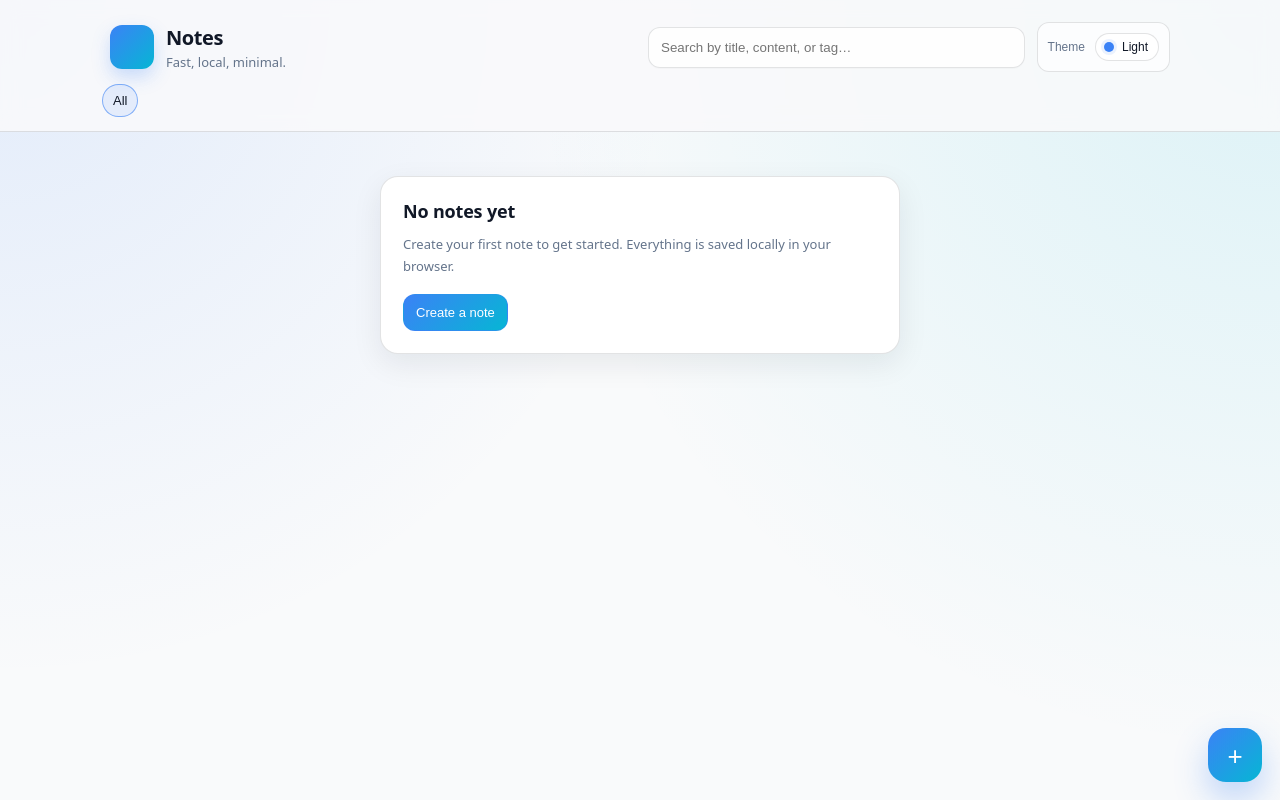
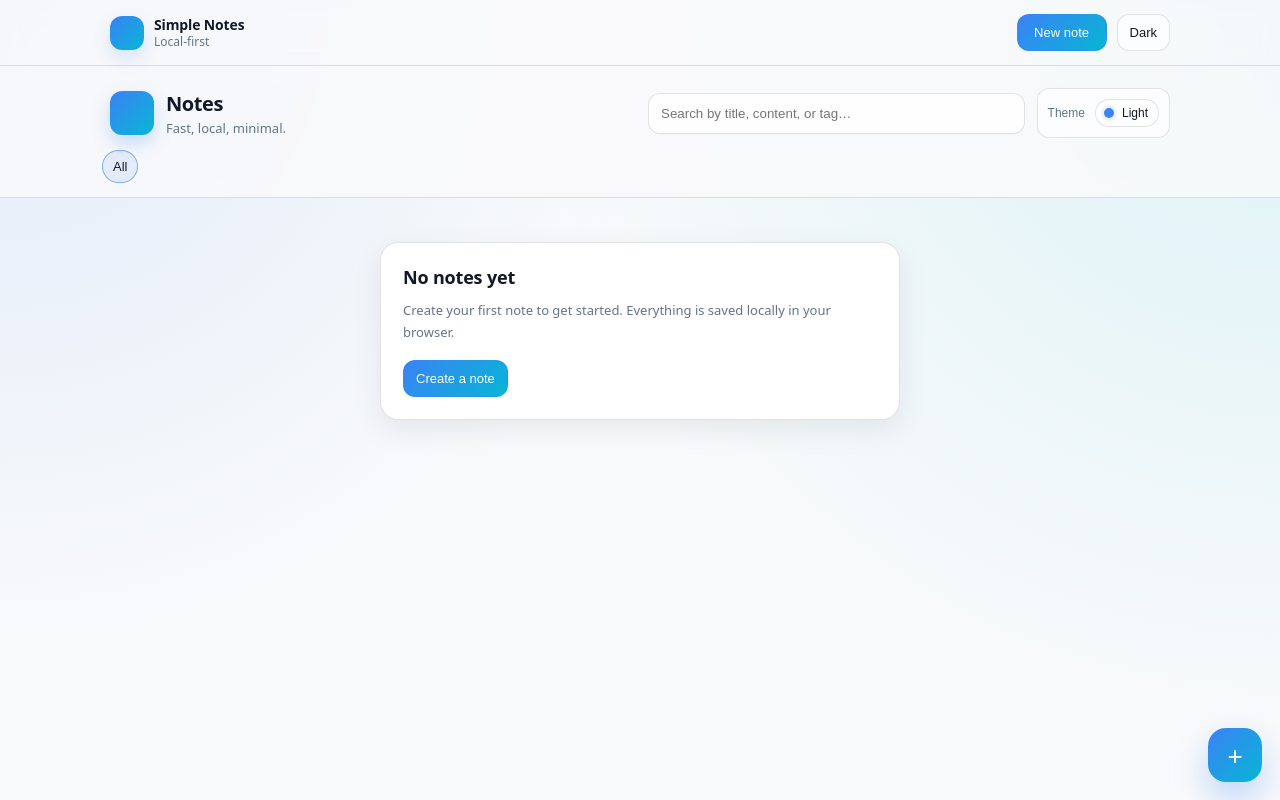
Before and after one commit to kavia-common/simple-notes-application-241727-241741, a React (Create React App) app in the folder notes_frontend/: page / in a window 1280 px wide. Built offline with nearby package versions, Linux system fonts and the light colour scheme.

Commit message:
Checkpoint 2 - cm271323f5

```diff
--- a/notes_frontend/src/App.js
+++ b/notes_frontend/src/App.js
@@ -1,4 +1,5 @@
 import React, { useEffect, useMemo, useState } from "react";
+import Navbar from "./components/Navbar";
 import NotesHeader from "./components/NotesHeader";
 import NotesList from "./components/NotesList";
 import NoteEditorModal from "./components/NoteEditorModal";
@@ -164,6 +165,11 @@ export default function App() {
 
   return (
     <div className="appRoot">
+      <Navbar
+        onNewNote={openCreate}
+        theme={theme}
+        onThemeToggle={() => setTheme((t) => (t === "dark" ? "light" : "dark"))}
+      />
       <NotesHeader
         query={query}
         onQueryChange={setQuery}
--- /dev/null
+++ b/notes_frontend/src/components/Navbar.js
@@ -0,0 +1,43 @@
+import React from "react";
+
+/**
+ * Top navigation bar for the app.
+ * Kept intentionally minimal to avoid impacting core notes behavior.
+ */
+export default function Navbar({ onNewNote, theme, onThemeToggle }) {
+  return (
+    <div className="navbarWrap">
+      <div className="navbarInner">
+        <div className="navbarLeft">
+          <div className="navbarMark" aria-hidden="true" />
+          <div className="navbarBrand">
+            <span className="navbarTitle">Simple Notes</span>
+            <span className="navbarSubtitle">Local-first</span>
+          </div>
+        </div>
+
+        <div className="navbarRight">
+          <button
+            type="button"
+            className="button primary navbarNewButton"
+            onClick={onNewNote}
+            aria-label="Create a new note"
+            title="New note"
+          >
+            New note
+          </button>
+
+          <button
+            type="button"
+            className="navbarThemeButton"
+            onClick={onThemeToggle}
+            aria-label={theme === "dark" ? "Switch to light theme" : "Switch to dark theme"}
+            title={theme === "dark" ? "Light theme" : "Dark theme"}
+          >
+            {theme === "dark" ? "Light" : "Dark"}
+          </button>
+        </div>
+      </div>
+    </div>
+  );
+}
--- a/notes_frontend/src/styles/global.css
+++ b/notes_frontend/src/styles/global.css
@@ -81,6 +81,105 @@ body {
   min-height: 100%;
   display: flex;
   flex-direction: column;
+}
+
+/* Navbar */
+.navbarWrap {
+  position: sticky;
+  top: 0;
+  z-index: 7; /* keep above header (z-index: 5) */
+  backdrop-filter: blur(10px);
+  background: var(--header-bg);
+  border-bottom: 1px solid var(--border);
+}
+
+.navbarInner {
+  max-width: 1100px;
+  margin: 0 auto;
+  padding: 12px 16px;
+  display: flex;
+  align-items: center;
+  justify-content: space-between;
+  gap: 12px;
+}
+
+@media (min-width: 760px) {
+  .navbarInner {
+    padding: 14px 20px;
+  }
+}
+
+.navbarLeft {
+  display: flex;
+  align-items: center;
+  gap: 10px;
+  min-width: 0;
+}
+
+.navbarMark {
+  width: 34px;
+  height: 34px;
+  border-radius: 12px;
+  background: linear-gradient(135deg, rgba(59, 130, 246, 1), rgba(6, 182, 212, 1));
+  box-shadow: 0 8px 18px rgba(59, 130, 246, 0.18);
+  flex: 0 0 auto;
+}
+
+.navbarBrand {
+  display: flex;
+  flex-direction: column;
+  line-height: 1.1;
+  min-width: 0;
+}
+
+.navbarTitle {
+  font-size: 14px;
+  font-weight: 700;
+  letter-spacing: -0.01em;
+  white-space: nowrap;
+  overflow: hidden;
+  text-overflow: ellipsis;
+}
+
+.navbarSubtitle {
+  margin-top: 2px;
+  font-size: 12px;
+  color: var(--muted);
+  white-space: nowrap;
+  overflow: hidden;
+  text-overflow: ellipsis;
+}
+
+.navbarRight {
+  display: flex;
+  align-items: center;
+  gap: 10px;
+  flex: 0 0 auto;
+}
+
+.navbarNewButton {
+  min-width: unset;
+  padding: 10px 12px;
+}
+
+.navbarThemeButton {
+  border: 1px solid var(--border);
+  background: var(--chip-bg);
+  color: var(--text);
+  border-radius: 12px;
+  padding: 10px 12px;
+  font-size: 13px;
+  cursor: pointer;
+}
+
+.navbarThemeButton:hover {
+  border-color: rgba(59, 130, 246, 0.35);
+}
+
+@media (max-width: 420px) {
+  .navbarNewButton {
+    display: none; /* keep navbar compact on very small screens; FAB still exists */
+  }
 }
 
 .header {
```
Also changed, not shown: 2 other files (tests, documents, lock files or other folders).
